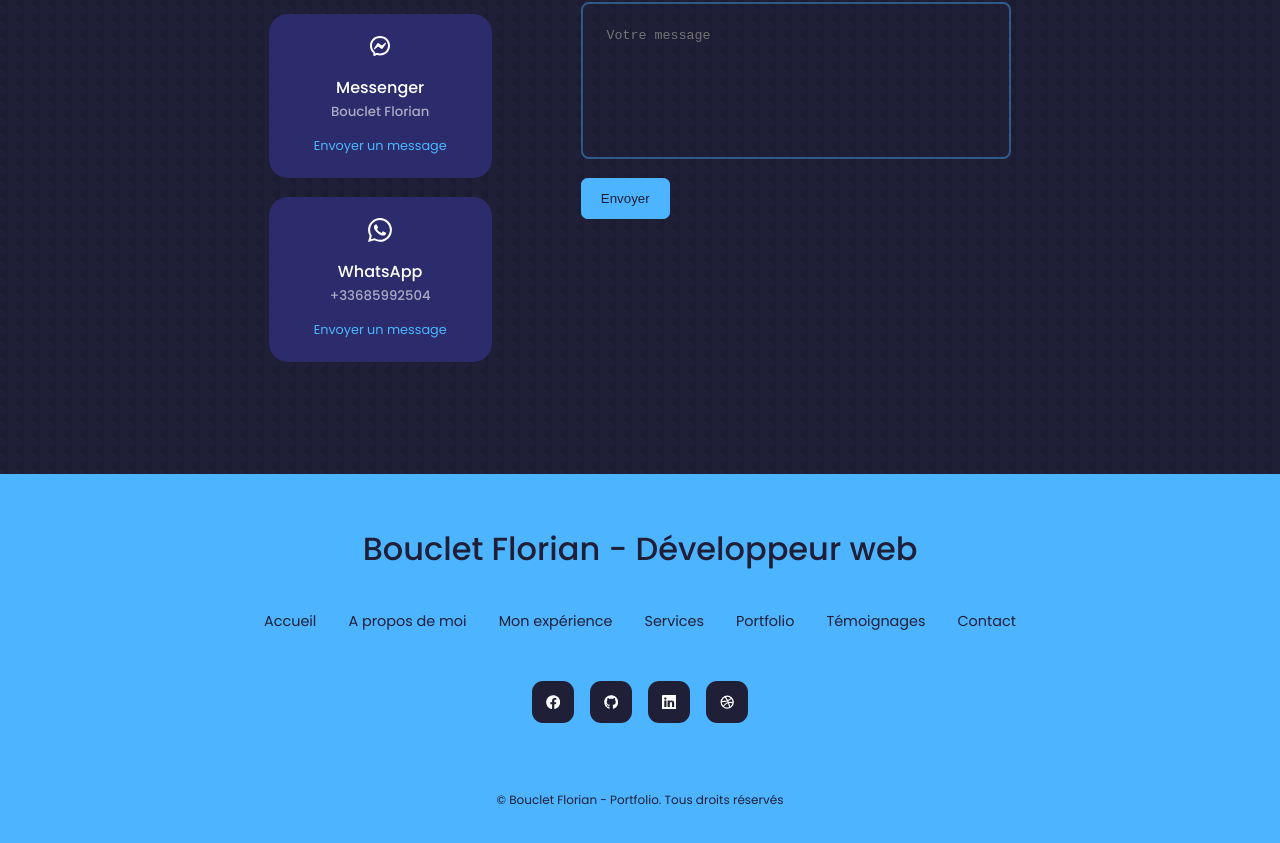
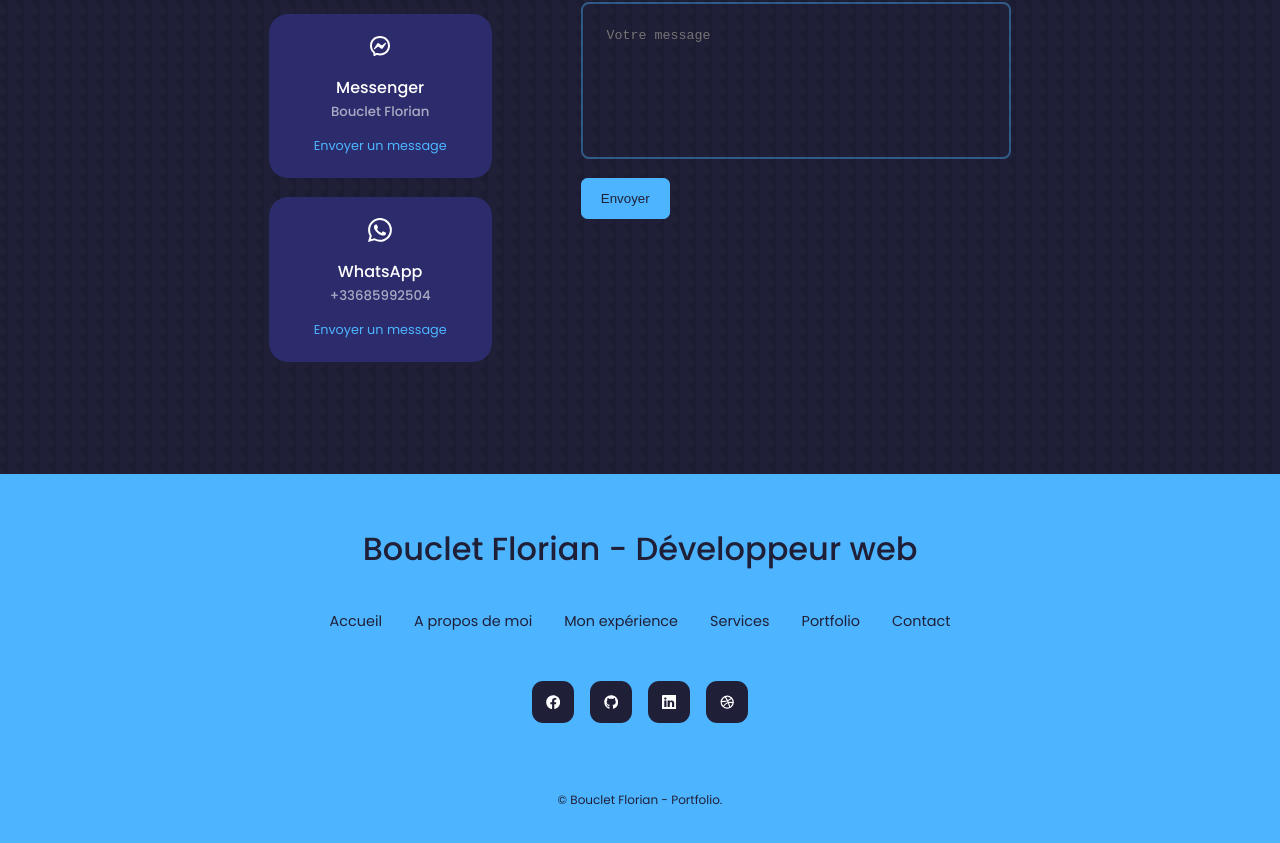
Before and after one commit to Florian-Bclt/Portfolio, a React (Vite) app: page / in a window 1280 px wide. Shown: the part 4688-5531 px from the top of the page. Built offline with nearby package versions, Linux system fonts and the light colour scheme.

Commit message:
edit footer

```diff
--- a/package.json
+++ b/package.json
@@ -7,6 +7,7 @@
     "react": "^18.2.0",
     "react-dom": "^18.2.0",
     "react-icons": "^4.6.0",
+    "react-router-dom": "^6.17.0",
     "swiper": "^11.0.2",
     "web-vitals": "^2.1.4"
   },
--- a/src/components/footer/Footer.jsx
+++ b/src/components/footer/Footer.jsx
@@ -15,7 +15,6 @@ const Footer = () => {
         <li><a href="#experience">Mon expérience</a></li>
         <li><a href="#services">Services</a></li>
         <li><a href="#portfolio">Portfolio</a></li>
-        <li><a href="#testimonials">Témoignages</a></li>
         <li><a href="#contact">Contact</a></li>
       </ul>
 
@@ -27,9 +26,10 @@ const Footer = () => {
       </div>
 
       <div className="footer__copyright">
-        <small>&copy; Bouclet Florian - Portfolio. Tous droits réservés</small>
+        <small>&copy; Bouclet Florian - Portfolio.</small>
       </div>
     </footer>
+
   )
 }
 
--- a/src/main.jsx
+++ b/src/main.jsx
@@ -2,9 +2,12 @@ import React from 'react';
 import ReactDOM from 'react-dom/client';
 import App from './App.jsx'
 import './index.css'
+import { BrowserRouter } from 'react-router-dom';
 
 ReactDOM.createRoot(document.getElementById('root')).render(
-  <React.StrictMode>
-    <App />
-  </React.StrictMode>,
+  <BrowserRouter>
+    <React.StrictMode>
+      <App />
+    </React.StrictMode>
+  </BrowserRouter>
 )
```
Also changed, not shown: src/App.jsx (indentation only), 1 other file (tests, documents, lock files or other folders).
